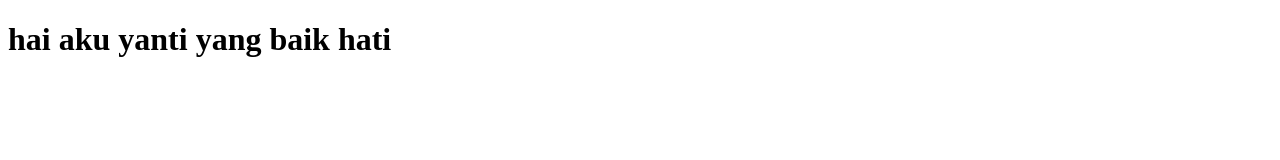
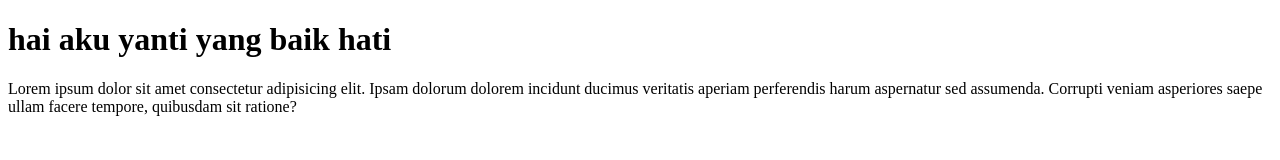
Before and after one commit to yantiyu65/yanti-git-test2, a plain HTML site: page index.html in a window 1280 px wide. Drawn offline with Linux system fonts and the light colour scheme.

Commit message:
menambahkan paragraf

```diff
--- a/index.html
+++ b/index.html
@@ -8,5 +8,6 @@
 </head>
 <body>
     <h1>hai aku yanti yang baik hati</h1>
+    <p>Lorem ipsum dolor sit amet consectetur adipisicing elit. Ipsam dolorum dolorem incidunt ducimus veritatis aperiam perferendis harum aspernatur sed assumenda. Corrupti veniam asperiores saepe ullam facere tempore, quibusdam sit ratione?</p>
 </body>
 </html>
```
